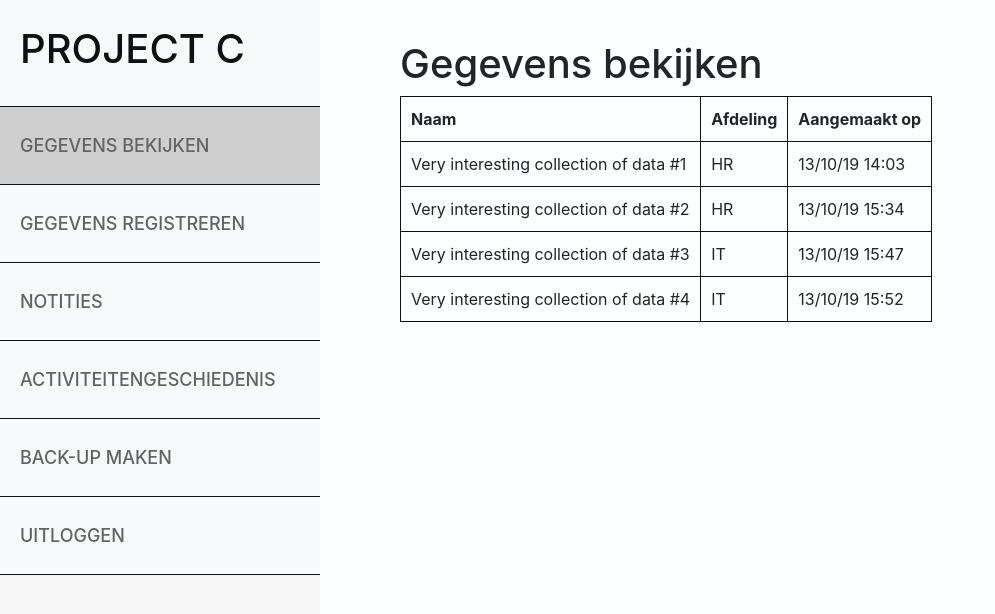
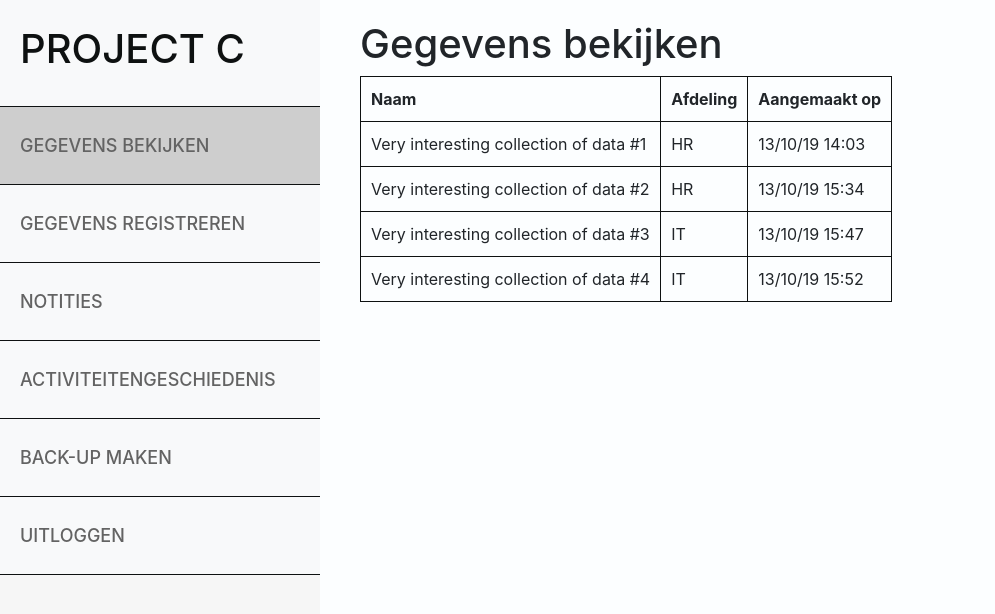
Before and after one commit to FukigenDEV/Project-C, a React (Create React App) app in the folder ReactJSDashboard/: page / in a window 1280 px wide. Shown: the top 614 px of the page, without its empty margins (0-995 px from the left). Built offline with nearby package versions, Linux system fonts and the light colour scheme.

Commit message:
Clean-up: Menu items created from state
Menu items can now be added to the state of App.js. They will be functional & displayed without having to change code in other places.

```diff
--- a/ReactJSDashboard/src/components/app/App.js
+++ b/ReactJSDashboard/src/components/app/App.js
@@ -1,5 +1,6 @@
 import React, { Component } from 'react';
 import {BrowserRouter as Router, Switch, Route, Link} from "react-router-dom";
+import {GegevensRegistreren, GegevensBekijken, Notities, Activiteitengeschiedenis, Backup, Uitloggen} from '../../index';
 import Navs from '../navs';
 import Main from '../main';
 import './App.css';
@@ -8,12 +9,12 @@ import 'bootstrap/dist/css/bootstrap.min.css';
 class App extends Component {
   state = {
     navs: [
-      {id: 1, heading: 'Gegevens bekijken', link: '', path: '/', active: true},
-      {id: 2, heading: 'Gegevens Registreren', link: 'GegevensRegistreren', path: '/GegevensRegistreren', active: false},
-      {id: 3, heading: 'Notities', link: 'Notities', path: '/Notities', active: false},
-      {id: 4, heading: 'Activiteitengeschiedenis', link: 'Activiteitengeschiedenis', path: '/Activiteitengeschiedenis', active: false},
-      {id: 5, heading: 'Back-up maken', link: 'Back-up', path: '/Back-up', active: false},
-      {id: 6, heading: 'Uitloggen', link: 'Uitloggen', path: '/Uitloggen', active: false}
+      {id: 1, heading: 'Gegevens bekijken', link: '', path: '/', component: GegevensBekijken, active: true},
+      {id: 2, heading: 'Gegevens Registreren', link: 'GegevensRegistreren', path: '/GegevensRegistreren', component: GegevensRegistreren, active: false},
+      {id: 3, heading: 'Notities', link: 'Notities', path: '/Notities', component: Notities, active: false},
+      {id: 4, heading: 'Activiteitengeschiedenis', link: 'Activiteitengeschiedenis', path: '/Activiteitengeschiedenis', component: Activiteitengeschiedenis, active: false},
+      {id: 5, heading: 'Back-up maken', link: 'Back-up', path: '/Back-up', component: Backup, active: false},
+      {id: 6, heading: 'Uitloggen', link: 'Uitloggen', path: '/Uitloggen', component: Uitloggen, active: false}
     ]
   };
 
@@ -40,10 +41,7 @@ class App extends Component {
         <div className="row">
           <Router>
             <Navs navs={this.state.navs} onSelect={this.handleSelect} />
-
-            <div className="col-9 main-window">
-              <Main navs={this.state.navs} />
-            </div>
+            <Main navs={this.state.navs} />
           </Router>
         </div>
       </div>
--- a/ReactJSDashboard/src/components/main.jsx
+++ b/ReactJSDashboard/src/components/main.jsx
@@ -1,39 +1,25 @@
 import React, { Component } from 'react';
 import {BrowserRouter as Router, Switch, Route, Link} from "react-router-dom";
-import {GegevensRegistreren, GegevensBekijken, Notities, Activiteitengeschiedenis, Backup, Uitloggen} from '../index';
 
 class Main extends Component {
-  getPath = id => {
+  getPointer = () => {
     const {navs} = this.props;
+    let pointer = {path: '', component: null};
     for(var i in navs) {
-      if(navs[i].id === id) {
-        return navs[i].path;
+      if(navs[i].active === true) {
+        pointer.path = navs[i].path;
+        pointer.component = navs[i].component;
+        return pointer;
       }
     }
   }
 
   render() {
+    console.log(this.getPointer().component)
     return (
       <div className="col-9 main-window">
         <Switch>
-          <Route exact path={this.getPath(1)}>
-            <GegevensBekijken />
-          </Route>
-          <Route exact path={this.getPath(2)}>
-            <GegevensRegistreren />
-          </Route>
-          <Route exact path={this.getPath(3)}>
-            <Notities />
-          </Route>
-          <Route exact path={this.getPath(4)}>
-            <Activiteitengeschiedenis />
-          </Route>
-          <Route exact path={this.getPath(5)}>
-            <Backup />
-          </Route>
-          <Route exact path={this.getPath(6)}>
-            <Uitloggen />
-          </Route>
+          <Route exact path={this.getPointer().path} component={this.getPointer().component} />
         </Switch>
       </div>
     );
--- a/package.json
+++ b/package.json
@@ -3,9 +3,10 @@
   "version": "0.1.0",
   "private": true,
   "dependencies": {
-    "react-router-dom": "latest",
+    "@loadable/component": "^5.10.3",
     "react": "^16.10.2",
     "react-dom": "^16.10.2",
+    "react-router-dom": "latest",
     "react-scripts": "3.2.0"
   },
   "scripts": {
@@ -28,5 +29,8 @@
       "last 1 firefox version",
       "last 1 safari version"
     ]
+  },
+  "devDependencies": {
+    "@babel/plugin-syntax-dynamic-import": "^7.2.0"
   }
 }
```
Also changed, not shown: 1 other file (tests, documents, lock files or other folders).
